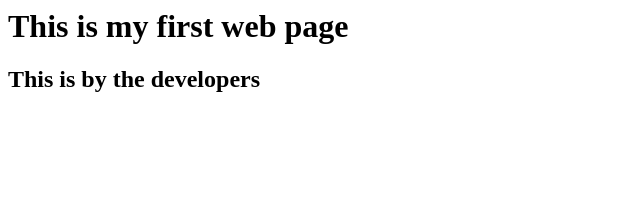
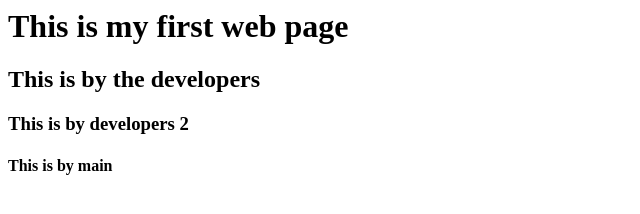
Before and after one commit to Krithik-guptha/project, a plain HTML site: page new.html in a window 1280 px wide. Shown: the whole page, without its empty margins (0-640 px from the left). Drawn offline with Linux system fonts and the light colour scheme.

Commit message:
This is by main developers

```diff
--- a/new.html
+++ b/new.html
@@ -1,4 +1,6 @@
 <html>
 	<h1>This is my first web page</h1>
 	<h2>This is by the developers</h2>
+	<h3>This is by developers 2</h3>
+	<h4>This is by main</h4>
 </html>
```
